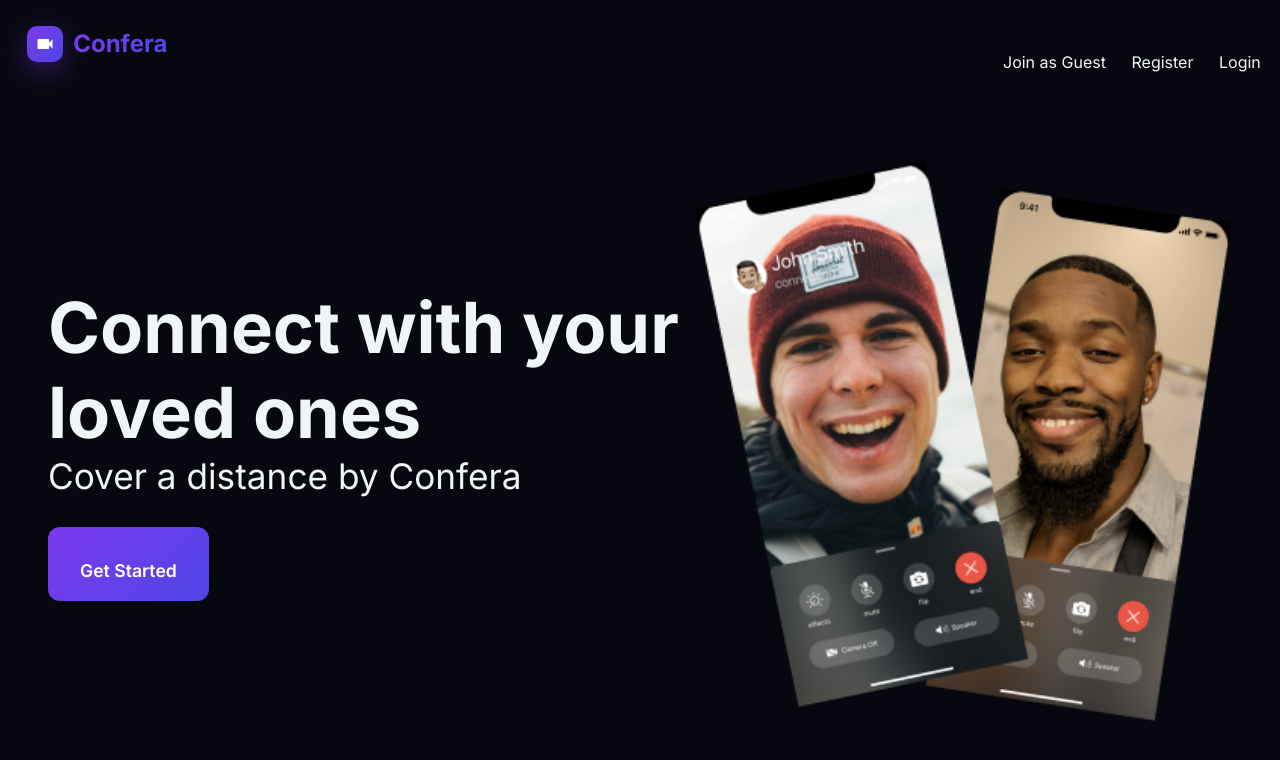
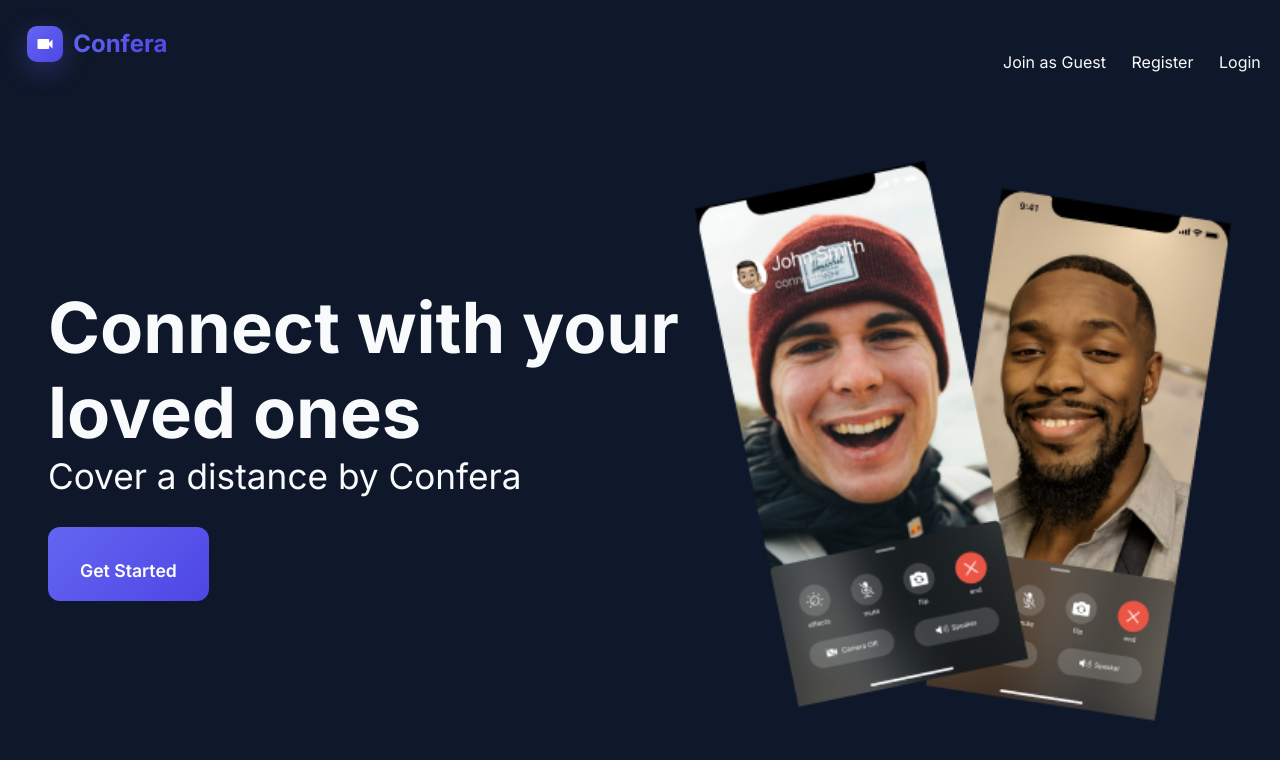
Before and after one commit to Sanasaifi786/Confera, a React (Vite) app in the folder frontend/: page / in a window 1280 px wide. Shown: the top 760 px of the page. Built offline with nearby package versions, Linux system fonts and the light colour scheme.

Commit message:
feat: implement global design tokens, authentication page layout, and logic structure

```diff
--- a/frontend/src/index.css
+++ b/frontend/src/index.css
@@ -5,30 +5,30 @@
    Rich Theme: Deep Navy + Electric Violet
    ============================================ */
 :root {
-  /* Core Background Layers */
-  --bg-base:      #07080f;   /* Deepest background */
-  --bg-surface:   #0d0e1a;   /* Cards, panels */
-  --bg-elevated:  #12142a;   /* Modals, dropdowns */
-  --bg-hover:     #181a30;   /* Hover states */
+/* Core Background Layers (Slate) */
+  --bg-base:      #0f172a;   /* Slate 900 */
+  --bg-surface:   #1e293b;   /* Slate 800 */
+  --bg-elevated:  #334155;   /* Slate 700 */
+  --bg-hover:     #475569;   /* Slate 600 */
 
-  /* Brand Colors */
-  --brand-primary:   #7c3aed;  /* Violet 600 */
+  /* Brand Colors (Indigo) */
+  --brand-primary:   #6366f1;  /* Indigo 500 */
   --brand-secondary: #4f46e5;  /* Indigo 600 */
-  --brand-glow:      rgba(124, 58, 237, 0.35);
+  --brand-glow:      rgba(99, 102, 241, 0.35);
 
   /* Gradient */
-  --gradient-brand: linear-gradient(135deg, #7c3aed 0%, #4f46e5 100%);
-  --gradient-subtle: linear-gradient(135deg, rgba(124,58,237,0.15) 0%, rgba(79,70,229,0.1) 100%);
+  --gradient-brand: linear-gradient(135deg, #6366f1 0%, #4f46e5 100%);
+  --gradient-subtle: linear-gradient(135deg, rgba(99, 102, 241, 0.15) 0%, rgba(79, 70, 229, 0.1) 100%);
 
-  /* Text */
-  --text-primary:   #f1f5f9;
-  --text-secondary: #94a3b8;
-  --text-muted:     #475569;
+  /* Text (Slate) */
+  --text-primary:   #f8fafc;   /* Slate 50 */
+  --text-secondary: #cbd5e1;   /* Slate 300 */
+  --text-muted:     #64748b;   /* Slate 500 */
 
   /* Borders */
-  --border-subtle:  rgba(255, 255, 255, 0.07);
-  --border-light:   rgba(255, 255, 255, 0.12);
-  --border-brand:   rgba(124, 58, 237, 0.4);
+  --border-subtle:  rgba(255, 255, 255, 0.05);
+  --border-light:   rgba(255, 255, 255, 0.1);
+  --border-brand:   rgba(99, 102, 241, 0.4);
 
   /* Status */
   --danger:  #ef4444;
@@ -38,10 +38,10 @@
   --font: 'Inter', system-ui, sans-serif;
 
   /* Shadows */
-  --shadow-sm: 0 4px 16px rgba(0, 0, 0, 0.4);
-  --shadow-md: 0 8px 32px rgba(0, 0, 0, 0.5);
-  --shadow-lg: 0 20px 60px rgba(0, 0, 0, 0.6);
-  --shadow-brand: 0 8px 28px rgba(124, 58, 237, 0.4);
+  --shadow-sm: 0 4px 16px rgba(0, 0, 0, 0.2);
+  --shadow-md: 0 8px 32px rgba(0, 0, 0, 0.3);
+  --shadow-lg: 0 20px 60px rgba(0, 0, 0, 0.4);
+  --shadow-brand: 0 8px 28px rgba(99, 102, 241, 0.3);
 }
 
 /* Global Reset */
```
